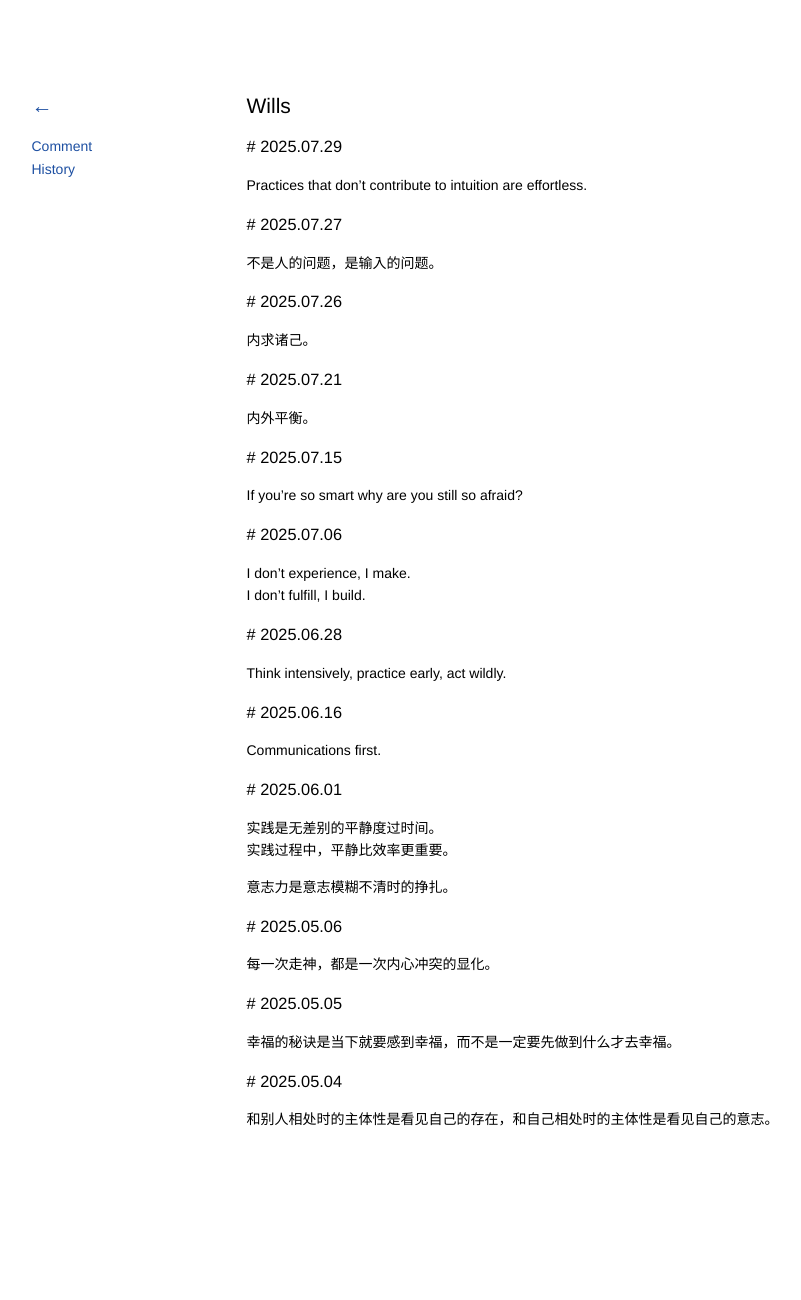
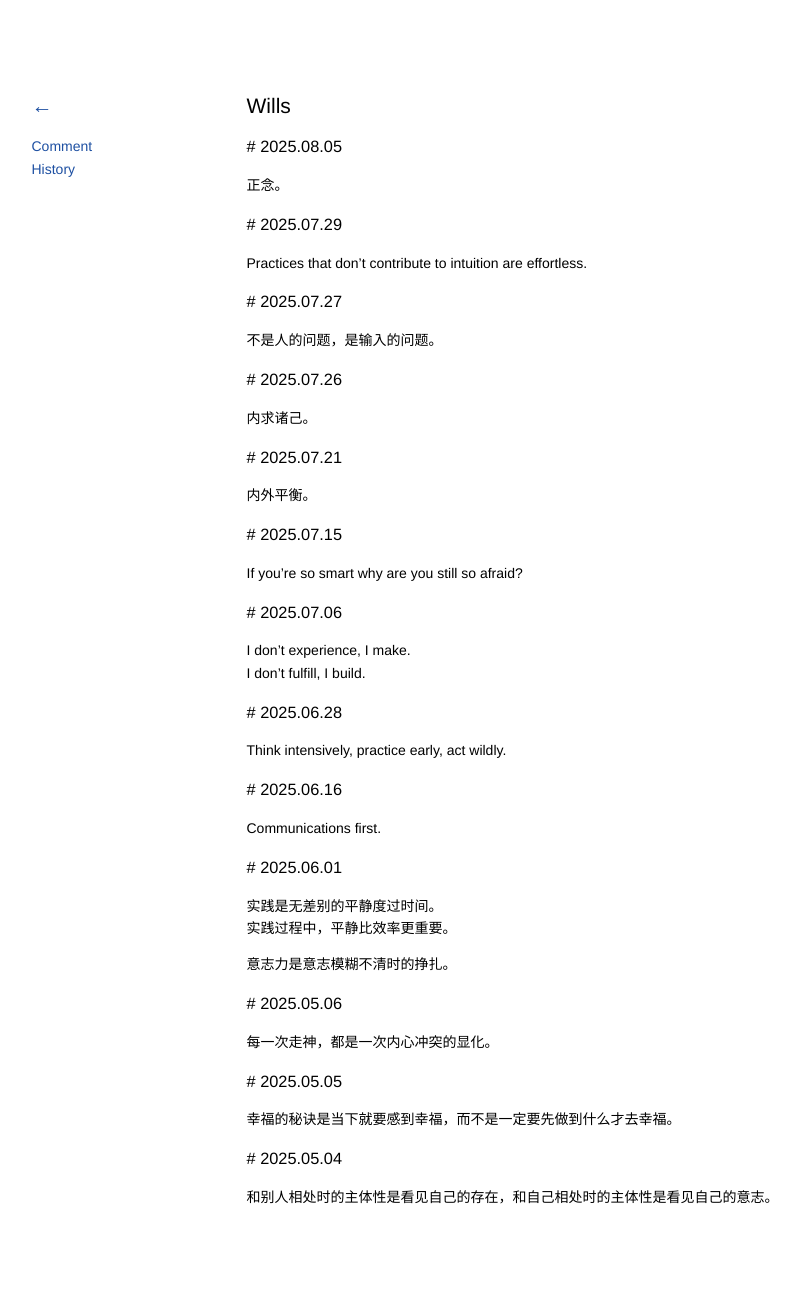
Before and after one commit to kidlj/awei, a Jekyll site: the page built from _wiki/wills.md, in a window 1280 px wide. Shown: the whole page, without its empty margins (101-902 px from the left). Built offline with Jekyll 4.4.1, drawn with Linux system fonts in a browser that asks for light colours; before the commit the page ends 1223 px from its top, so only the background shows below that.

Commit message:
update wills

```diff
--- a/_wiki/wills.md
+++ b/_wiki/wills.md
@@ -1,6 +1,10 @@
 ---
 title: Wills
 ---
+
+### 2025.08.05
+
+正念。
 
 ### 2025.07.29
 
```
